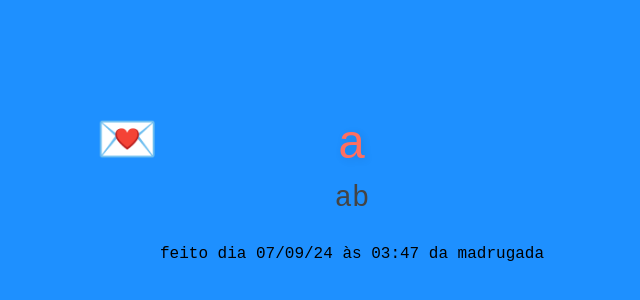
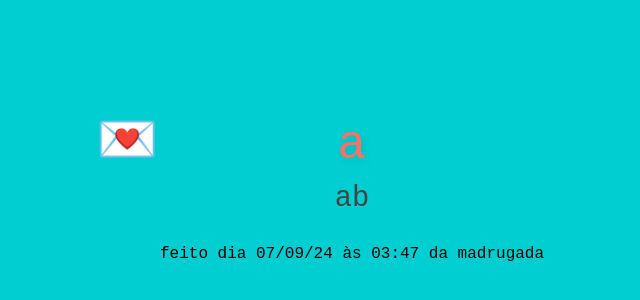
Before and after one commit to berg08/teste, a plain HTML site: page index.html in a window 1280 px wide. Shown: the part 210-510 px from the top of the page, without its empty margins (288-928 px from the left). Drawn offline with Linux system fonts and the light colour scheme; no server answers.

Commit message:
Update index.html
testa a cor

```diff
--- a/index.html
+++ b/index.html
@@ -6,7 +6,7 @@
     <title>Poemas</title>
     <style>
         body {
-            background-color: #1E90FF;
+            background-color: #00CED1;
             font-family: 'Courier New', Courier, monospace;
             display: flex;
             flex-direction: column;
```
